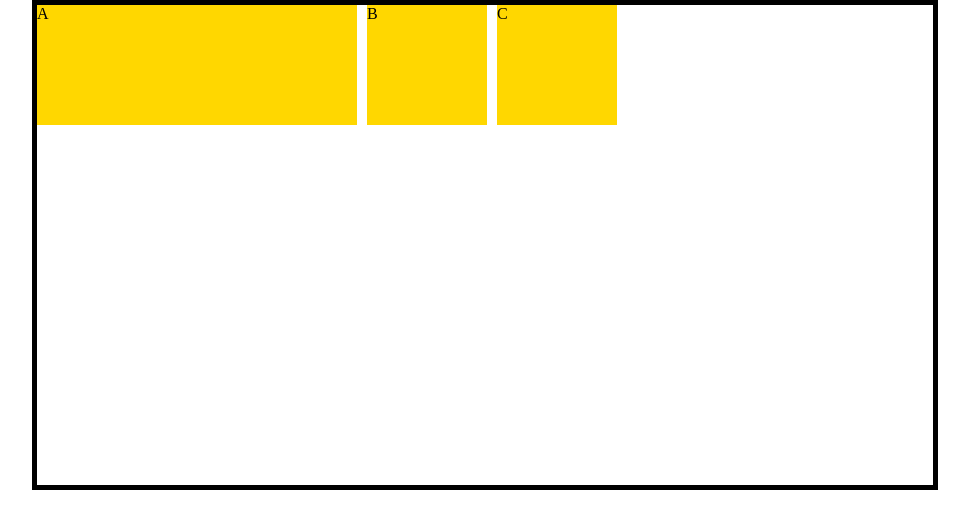
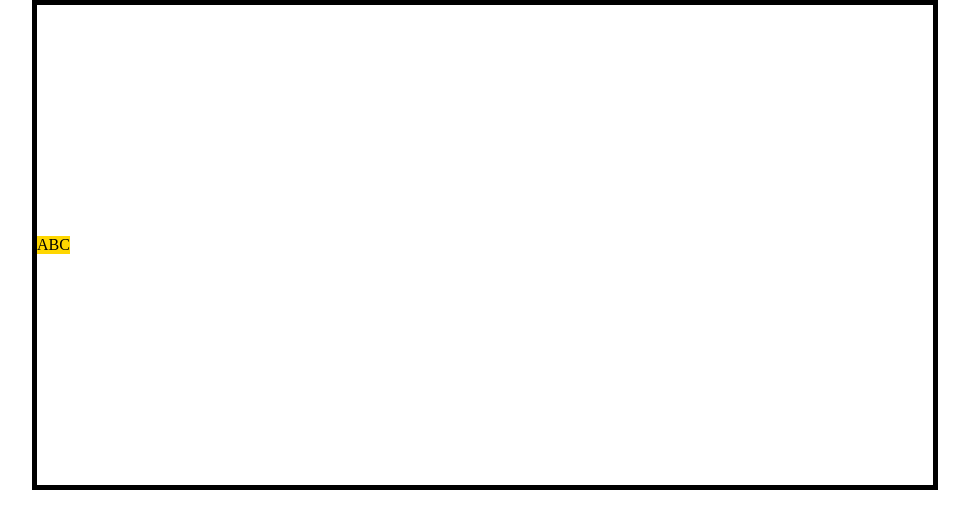
Before and after one commit to saifad303/htmlMoshNote, a plain HTML site: page index.html in a window 1280 px wide. Shown: the whole page, without its empty margins (155-1124 px from the left). Drawn offline with Linux system fonts and the light colour scheme.

Commit message:
notes until flexbox

```diff
--- a/css/style.css
+++ b/css/style.css
@@ -6,17 +6,12 @@
   border: 5px solid black;
   display: flex;
   flex-direction: row;
+  align-items: center;
 }
-
 .box {
-  /* flex-basis: 20rem; */
-  margin-right: 10px;
-  height: 120px;
-  width: 120px;
+  /* height: 50px;
+  width: 50px; */
   background-color: gold;
-}
-.box-a {
-  flex-basis: 20rem;
 }
 /* ---------------- */
 /* TOPIC LIST */
@@ -55,8 +50,8 @@
 6) overflow: hidden auto
 
 7) Measurment Units
-  ------------------
-  ABSOLUTE        RELATVE
+  -----------------------
+  ABSOLUTE       RELATIVE
   -----------------------
   px       |      %
   pt       |      vh
@@ -107,4 +102,23 @@
       b) flex-growth (the growth factor).
       c) flex-shrink (the shrink factor).
       d) flex (short hand for all properties)
+9) Grid
+      Container Attributes.
+      # container attributes.
+      a) display: grid
+      b) grid-template-rows
+      c) grid-teplate-columns
+      example:
+        For (3rows X 2columns).
+        .container{
+          display: grid;
+          grid-template-rows: 100px 100px 100px;
+          gird-template-columns: 200px 200px;
+          or in short we can write
+          grid-template: repeat(3, 100px) / repeat(2, 200px)
+        }
+      d) justify-items: stretch(default) start, end, center;
+      e) align-items: stretch(default), start, end, center;
+      Note: The default value will not work if the box has predefined height and width;
+
 */
--- a/index.html
+++ b/index.html
@@ -10,7 +10,7 @@
   </head>
   <body>
     <div class="container">
-      <div class="box box-a">A</div>
+      <div class="box b-one">A</div>
       <div class="box">B</div>
       <div class="box">C</div>
     </div>
```
